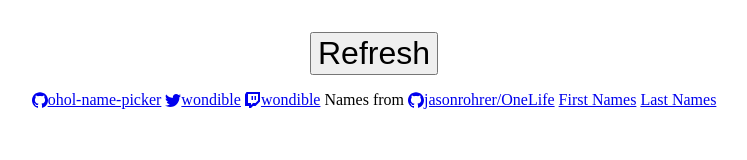
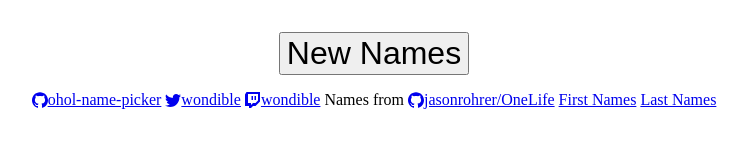
Before and after one commit to JustinLove/ohol-name-picker, a plain HTML site: page public/index.html in a window 1280 px wide. Shown: the whole page, without its empty margins (266-1013 px from the left). Drawn offline with Linux system fonts and the light colour scheme; no server answers.

Commit message:
change button text

```diff
--- a/public/index.html
+++ b/public/index.html
@@ -107,7 +107,7 @@ body {
 </symbol>
 </defs>
 </svg>
-    <button id="refresh">Refresh</button>
+    <button id="refresh">New Names</button>
     <ul id="name-list">
     </ul>
     <footer>
```
